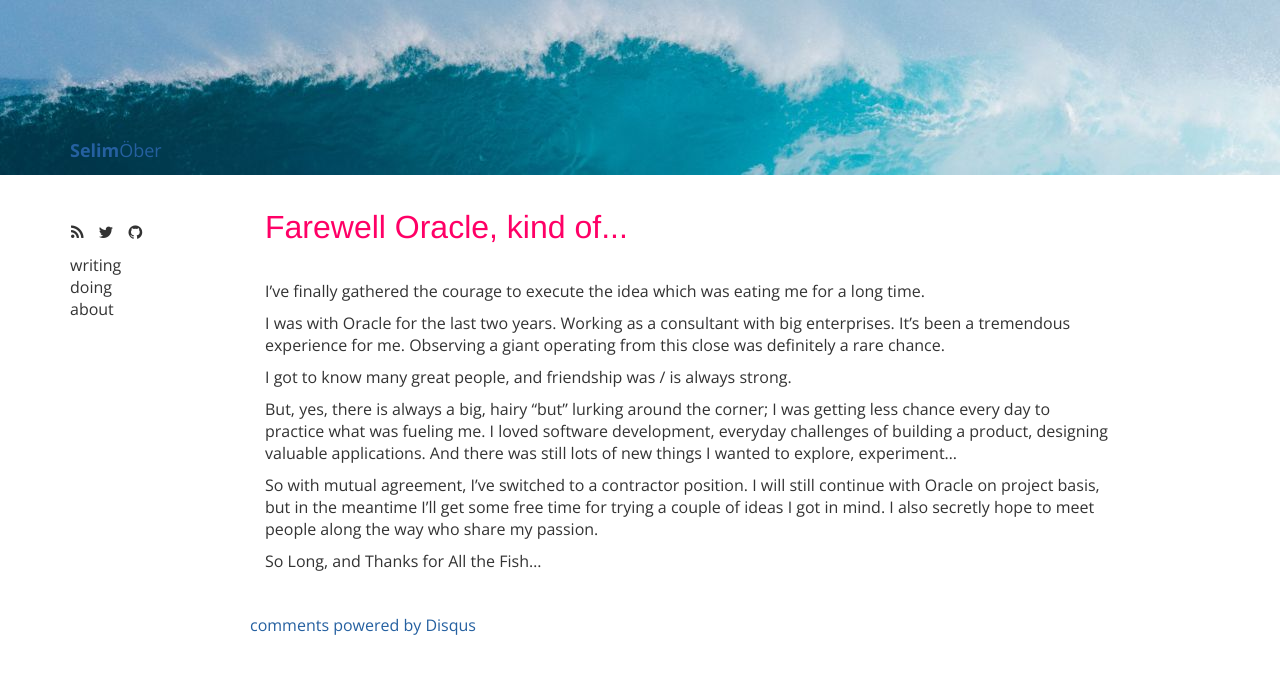
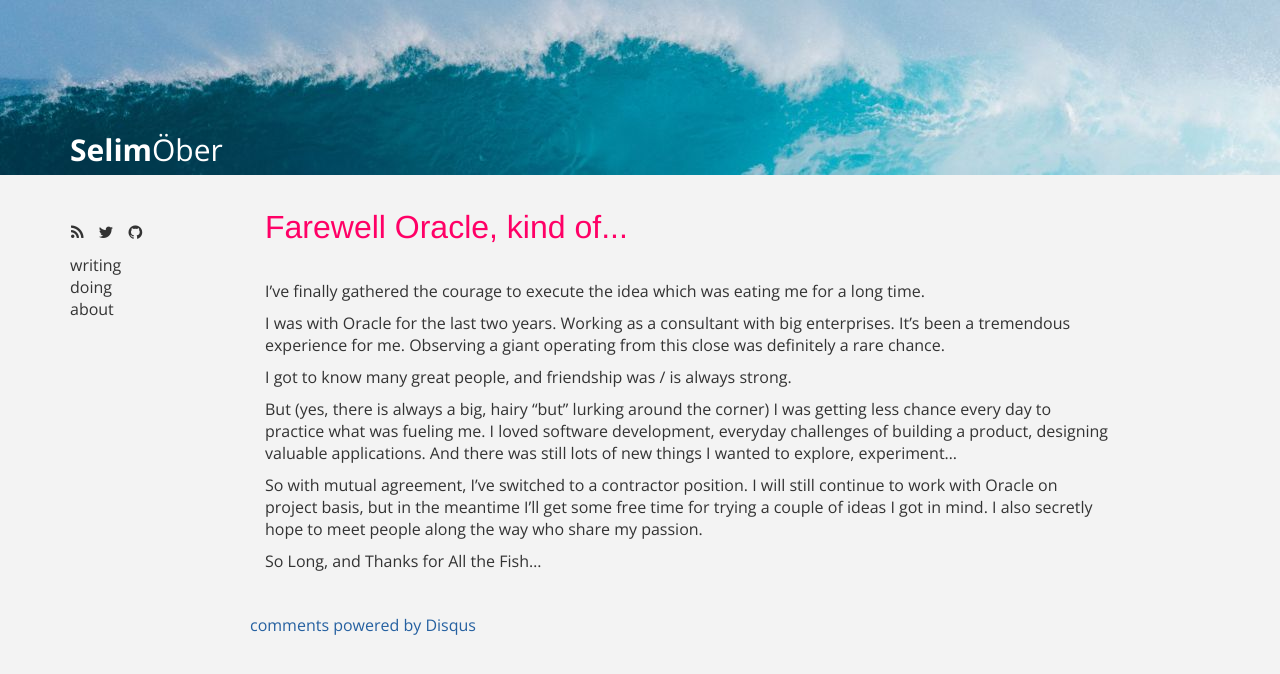
Before and after one commit to selimober/selimober.github.io, a Jekyll site: the page built from _posts/2013-09-01-farewell-oracle.md, in a window 1280 px wide. Shown: the top 674 px of the page. Built offline with Jekyll 4.4.1, drawn with Linux system fonts in a browser that asks for light colours; some web fonts are replaced; Markdown is read by kramdown in place of the engine named in the settings; comment, search, counter and statistics services are not loaded.

Commit message:
Background color

```diff
--- a/_includes/main_container_start.html
+++ b/_includes/main_container_start.html
@@ -1,13 +1,13 @@
 <div class="hero-unit ">
   <div class="container">
-    <div>
-      <a href="/about" class="navbar-brand name"><b>Selim</b>Öber</a></li>
+    <div class="nav">
+      <a href="/" class="navbar-brand name"><b>Selim</b>Öber</a></li>
     </div>
   </div>
 </div>
 <div class="container">
   <div class="row">
-    <nav class="col-sm-2">
+    <nav class="col-sm-2 left">
       <ul class="nav navbar nav-icons">
         <li>
           <a href="/atom.xml"><i class="icon icon-rss"></i></a>
--- a/_posts/2013-09-01-farewell-oracle.md
+++ b/_posts/2013-09-01-farewell-oracle.md
@@ -11,8 +11,8 @@ I was with Oracle for the last two years. Working as a consultant with big enter
 
 I got to know many great people, and friendship was / is always strong.
 
-But, yes, there is always a big, hairy "but" lurking around the corner; I was getting less chance every day to practice what was fueling me. I loved software development, everyday challenges of building a product, designing valuable applications. And there was still lots of new things I wanted to explore, experiment...
+But (yes, there is always a big, hairy "but" lurking around the corner) I was getting less chance every day to practice what was fueling me. I loved software development, everyday challenges of building a product, designing valuable applications. And there was still lots of new things I wanted to explore, experiment...
 
-So with mutual agreement, I've switched to a contractor position. I will still continue with Oracle on project basis, but in the meantime I'll get some free time for trying a couple of ideas I got in mind. I also secretly hope to meet people along the way who share my passion.
+So with mutual agreement, I've switched to a contractor position. I will still continue to work with Oracle on project basis, but in the meantime I'll get some free time for trying a couple of ideas I got in mind. I also secretly hope to meet people along the way who share my passion.
 
 So Long, and Thanks for All the Fish...
--- a/assets/css/site.css
+++ b/assets/css/site.css
@@ -5,6 +5,7 @@ body {
 	color: #333;
 	font-size: 16px;
 	line-height: 22px;
+	background-color: #f3f3f3;
 }
 
 a {
@@ -47,30 +48,39 @@ h2 {
 	padding-left: 0;
 }
 
+.nav a.name {
+	color: white;
+	font-size: 30px;
+}
+
+.nav a.name:hover; {
+	color: white;
+}
+
 /* LEFT MENU */
-nav {
+nav.left {
 	padding-top: 15px;
 	margin-top: 20px;
 }
 
-nav a {
+nav.left a {
 	color: #333;
 }
 
-nav .nav-icons {
+nav.left .nav-icons {
 	margin-bottom: 0;
 	min-height: 0;
 }
 
-nav .nav-icons li {
+nav.left .nav-icons li {
 	float: left;
 }
 
-nav .nav-icons li a {
+nav.left .nav-icons li a {
 	padding-left: 0;
 }
 
-nav .nav-icons li a:hover {
+nav.left .nav-icons li a:hover {
 	background-color: inherit;
 }
 
```
